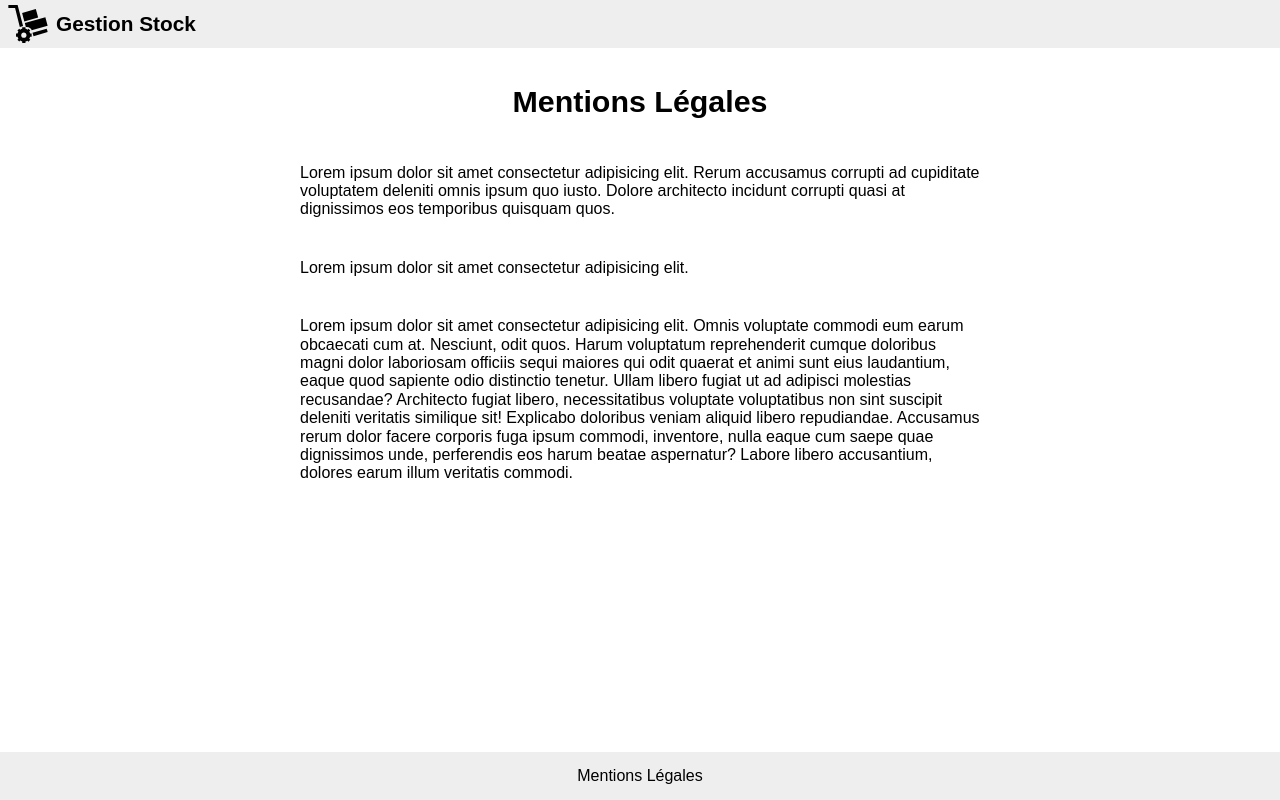
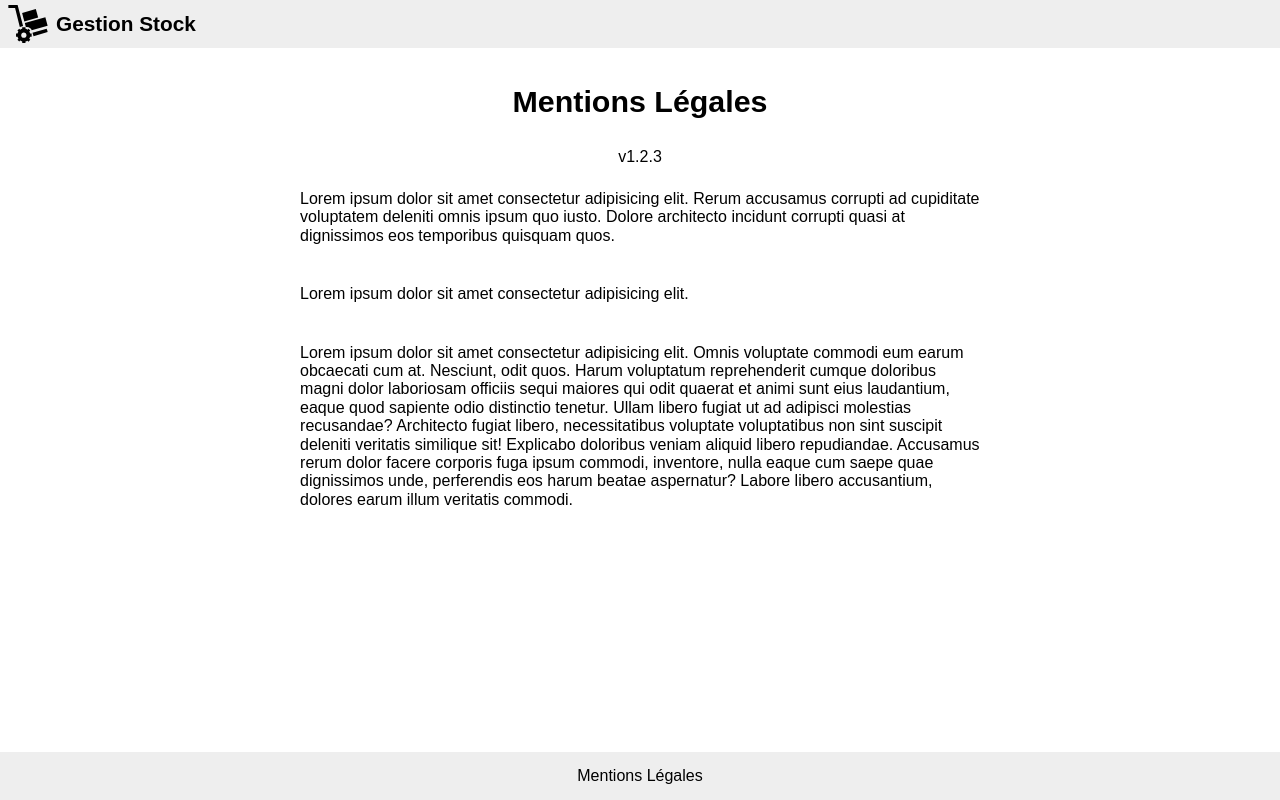
Before and after one commit to jlg-formation/vjs-mars-2023, a Vue app in the folder front/: page /legal in a window 1280 px wide. Built offline with nearby package versions, Linux system fonts and the light colour scheme.

Commit message:
dev: reactive variable with ref

```diff
--- a/front/src/components/routes/LegalRoute.vue
+++ b/front/src/components/routes/LegalRoute.vue
@@ -1,6 +1,11 @@
+<script setup lang="ts">
+import AppVersion from '../widgets/AppVersion.vue'
+</script>
+
 <template>
   <main>
     <h1>Mentions Légales</h1>
+    <AppVersion version="1.2.3" />
     <p>
       Lorem ipsum dolor sit amet consectetur adipisicing elit. Rerum accusamus corrupti ad
       cupiditate voluptatem deleniti omnis ipsum quo iusto. Dolore architecto incidunt corrupti
--- /dev/null
+++ b/front/src/components/widgets/AppVersion.vue
@@ -0,0 +1,15 @@
+<script setup lang="ts">
+import { ref } from 'vue'
+
+const prefix = ref('')
+
+setTimeout(() => {
+  prefix.value = 'v'
+}, 2000)
+</script>
+
+<template>
+  <span>{{ prefix }}1.2.3</span>
+</template>
+
+<style scoped lang="scss"></style>
```
